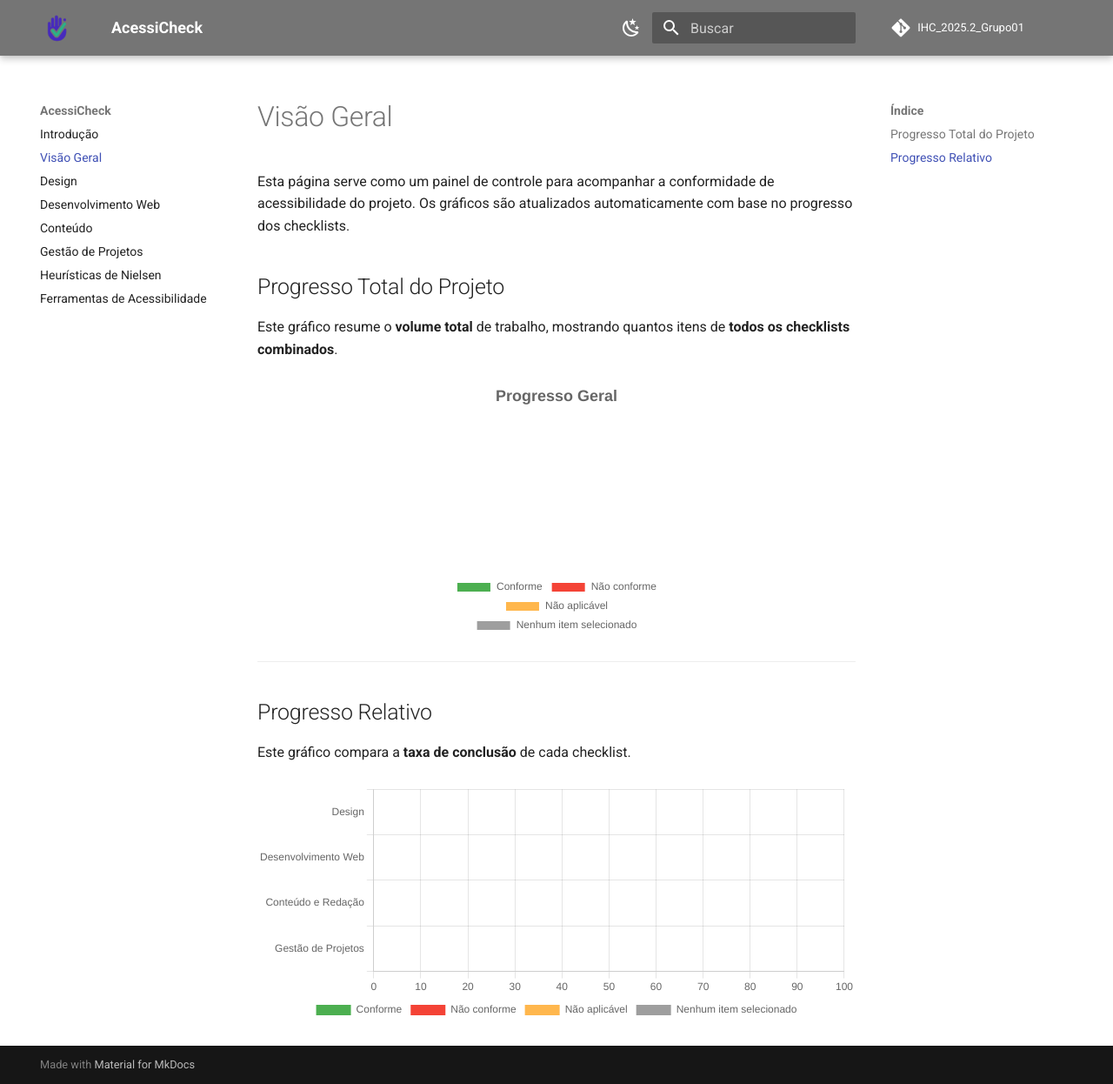
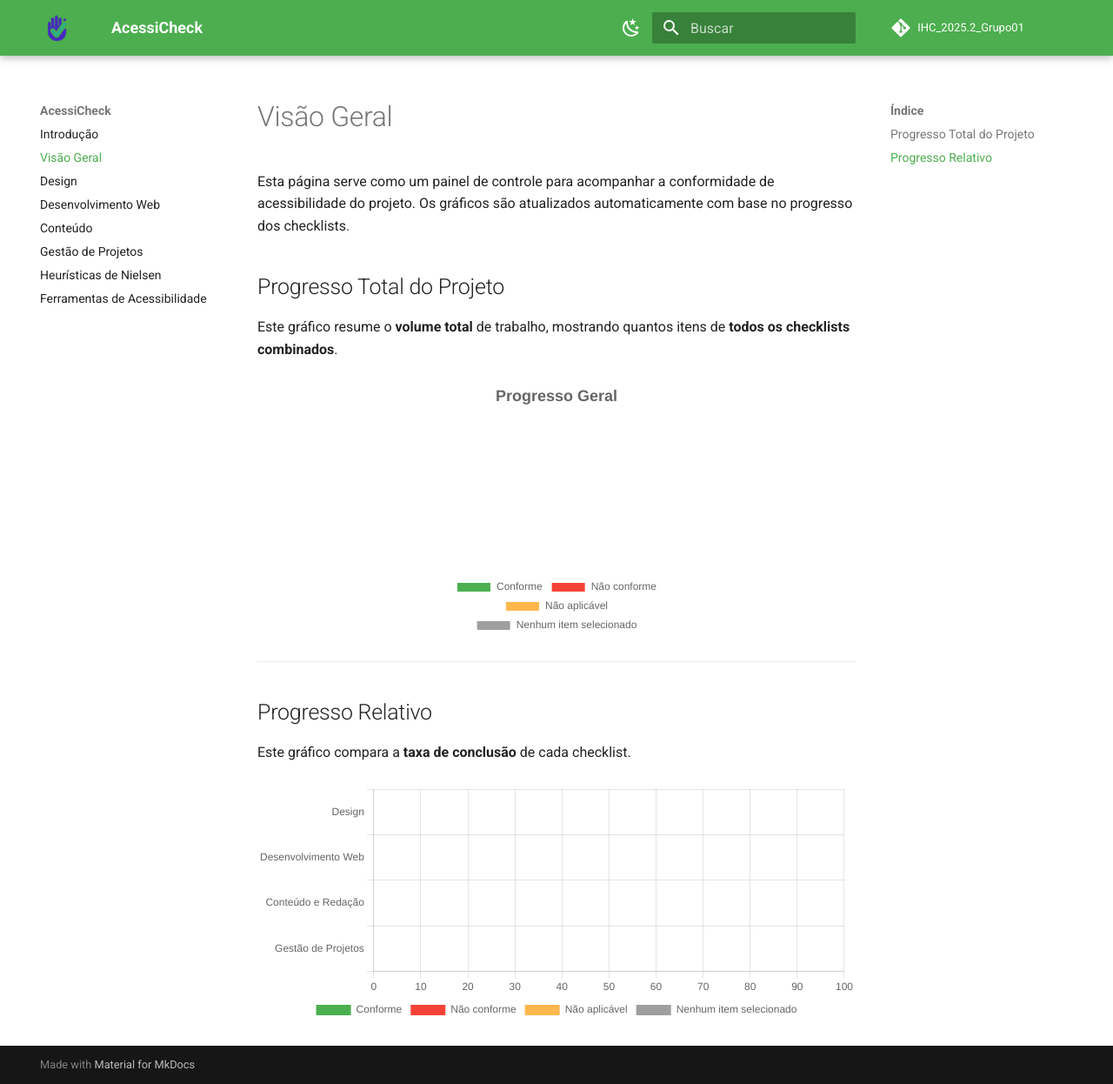
Before and after one commit to UnB-IHC/IHC_2025.2_Grupo01, an MkDocs documentation site: the page built from docs/progresso.md, in a window 1280 px wide and 1246 px high. Shown: the whole window at 87% size. Built offline with MkDocs 1.6.1 and Material for MkDocs 9.7.7, drawn with Linux system fonts in a browser that asks for light colours; comment, search, counter and statistics services are not loaded.

Commit message:
ajuste das cores

```diff
--- a/mkdocs.yml
+++ b/mkdocs.yml
@@ -9,15 +9,15 @@ theme:
   favicon: assets/images/logo-icon.png
   palette:
     - scheme: default
-      primary: 'grey'
-      accent: 'purple'
+      primary: 'green'
+      accent: 'orange'
       toggle:
         icon: material/weather-night
         name: Alternar para modo escuro
 
     - scheme: slate
-      primary: 'grey'
-      accent: 'purple'
+      primary: 'green'
+      accent: 'orange'
       toggle:
         icon: material/weather-sunny
         name: Alternar para modo claro
```
